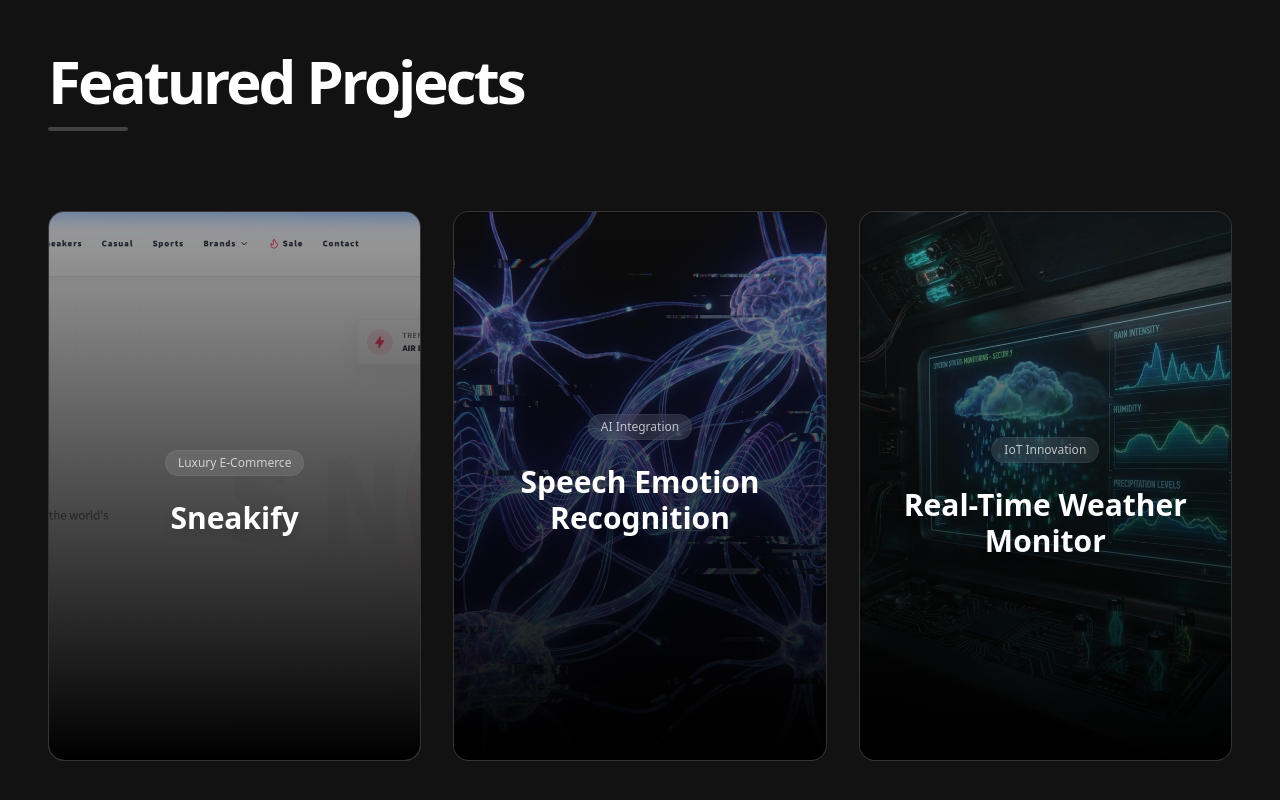
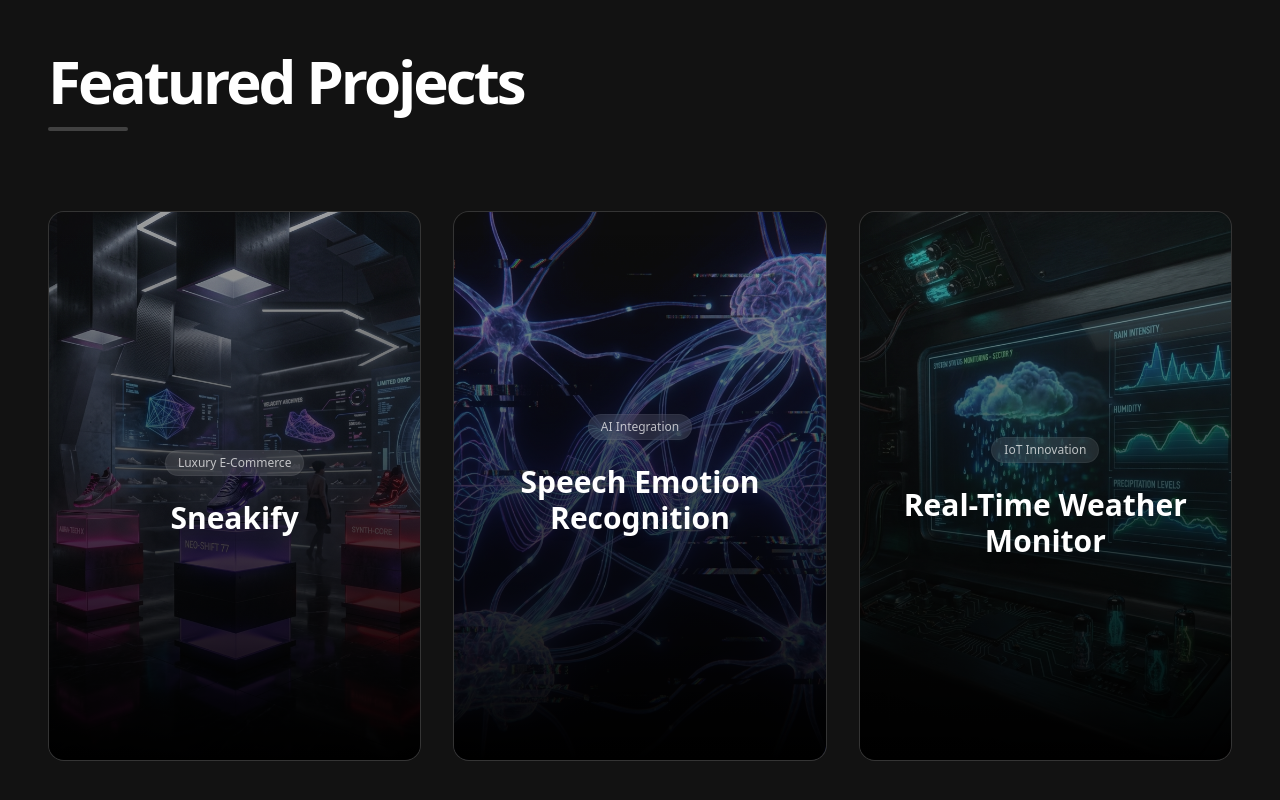
Before and after one commit to Indiresan007/Indiresan-portfolio, a Next.js app: page / in a window 1280 px wide. Shown: the part 4078-4878 px from the top of the page. Built offline with nearby package versions, Linux system fonts and the light colour scheme.

Commit message:
feat(projects): add AI-generated futuristic luxury sneaker boutique artwork for Sneakify

```diff
--- a/app/components/Projects.tsx
+++ b/app/components/Projects.tsx
@@ -8,7 +8,7 @@
         category: "Luxury E-Commerce",
         description: "India's premier luxury sneaker platform featuring authentic verified footwear, dynamic catalog filtering, secure checkout, and real-time order management.",
         tags: ["React", "JavaScript", "Tailwind CSS", "Firebase"],
-        image: "/projects/sneakify.png",
+        image: "/projects/sneakify.jpg",
         link: "https://sneakify.web.app/"
     },
     {
```
Also changed, not shown: public/projects/sneakify.jpg (added), public/projects/sneakify.png (deleted).
